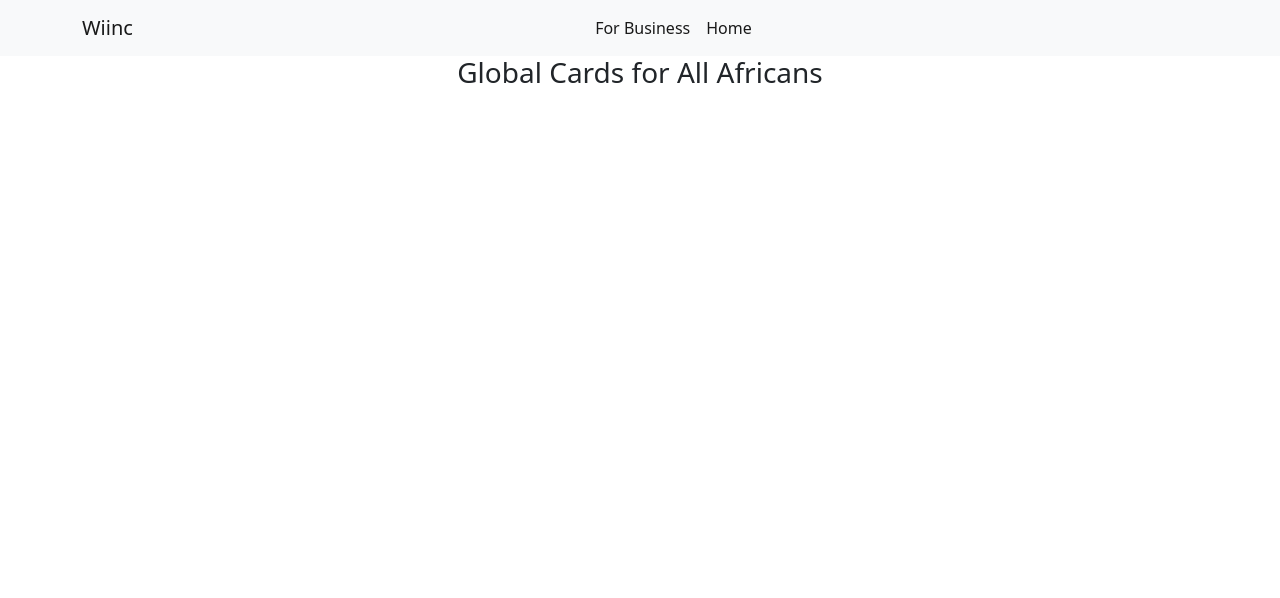
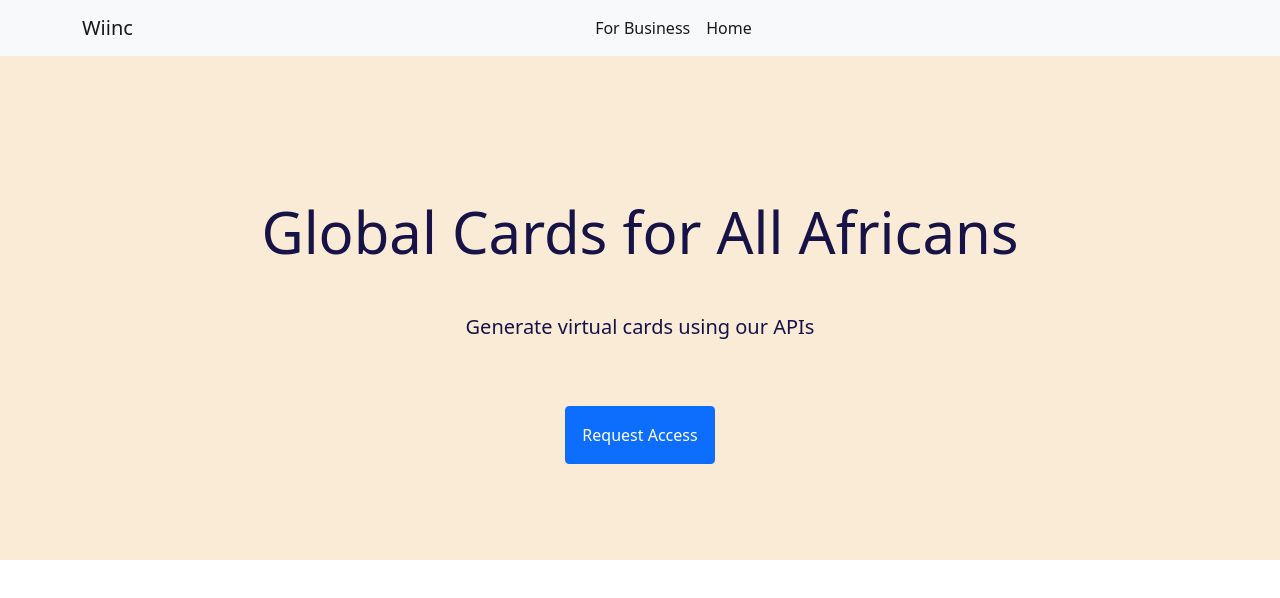
Before and after one commit to MMolieleng/WiincCards, a Next.js app: page / in a window 1280 px wide. Shown: the top 598 px of the page. Built offline with nearby package versions, Linux system fonts and the light colour scheme.

Commit message:
added hero section

```diff
--- a/components/Layout.tsx
+++ b/components/Layout.tsx
@@ -4,7 +4,7 @@
   return (
     <div>
       <Navbar />
-      <div className="container">{children}</div>
+      <div>{children}</div>
     </div>
   );
 }
--- a/components/Navbar.tsx
+++ b/components/Navbar.tsx
@@ -6,7 +6,9 @@
     <div>
       <nav className="navbar navbar-expand-lg navbar-light bg-light">
         <div className="container">
-          <a className="navbar-brand">Wiinc</a>
+          <Link href="/">
+            <a className="navbar-brand">Wiinc</a>
+          </Link>
 
           <div className="collapse navbar-collapse" id="navbarSupportedContent">
             <ul className="navbar-nav mx-auto mb-2 mb-lg-0">
--- a/pages/index.tsx
+++ b/pages/index.tsx
@@ -1,17 +1,27 @@
 import type { NextPage } from "next";
-import Head from "next/head";
 import Image from "next/image";
-import Navbar from "../components/Navbar";
+import Link from "next/dist/client/link";
 
 const Home: NextPage = () => {
   return (
-    <div className="container">
-      <div className="row">
-        <div className="col-12 text-center">
-          <h3>Global Cards for All Africans</h3>
+    <section className="hero">
+      <div className="container ">
+        <div className="row">
+          <div className="col-md-12 py-5 text-center hero">
+            <h3>Global Cards for All Africans</h3>
+            <p className="mt-5 lead">Generate virtual cards using our APIs</p>
+          </div>
+        </div>
+
+        <div className="row">
+          <div className="col-12 text-center">
+            <Link href="business">
+              <a className="btn btn-primary p-3">Request Access</a>
+            </Link>
+          </div>
         </div>
       </div>
-    </div>
+    </section>
   );
 };
 
--- a/styles/globals.css
+++ b/styles/globals.css
@@ -5,6 +5,10 @@
   padding: 0;
   margin: 0;
   font-family: "Open Sans", sans-serif;
+}
+
+.navbar {
+  background-color: #181347;
 }
 
 a {
@@ -15,3 +19,25 @@
 * {
   box-sizing: border-box;
 }
+
+.hero {
+  padding: 6em 0em;
+  color: #181347;
+  background-color: antiquewhite;
+  margin: 0;
+}
+
+.cards {
+  padding-top: 8em;
+}
+
+.hero h3 {
+  /* font-size: 56px; */
+  font-size: 58px;
+  line-height: 64px;
+}
+
+.btn-primary {
+  background-color: #181347;
+  border: #181347;
+}
```
